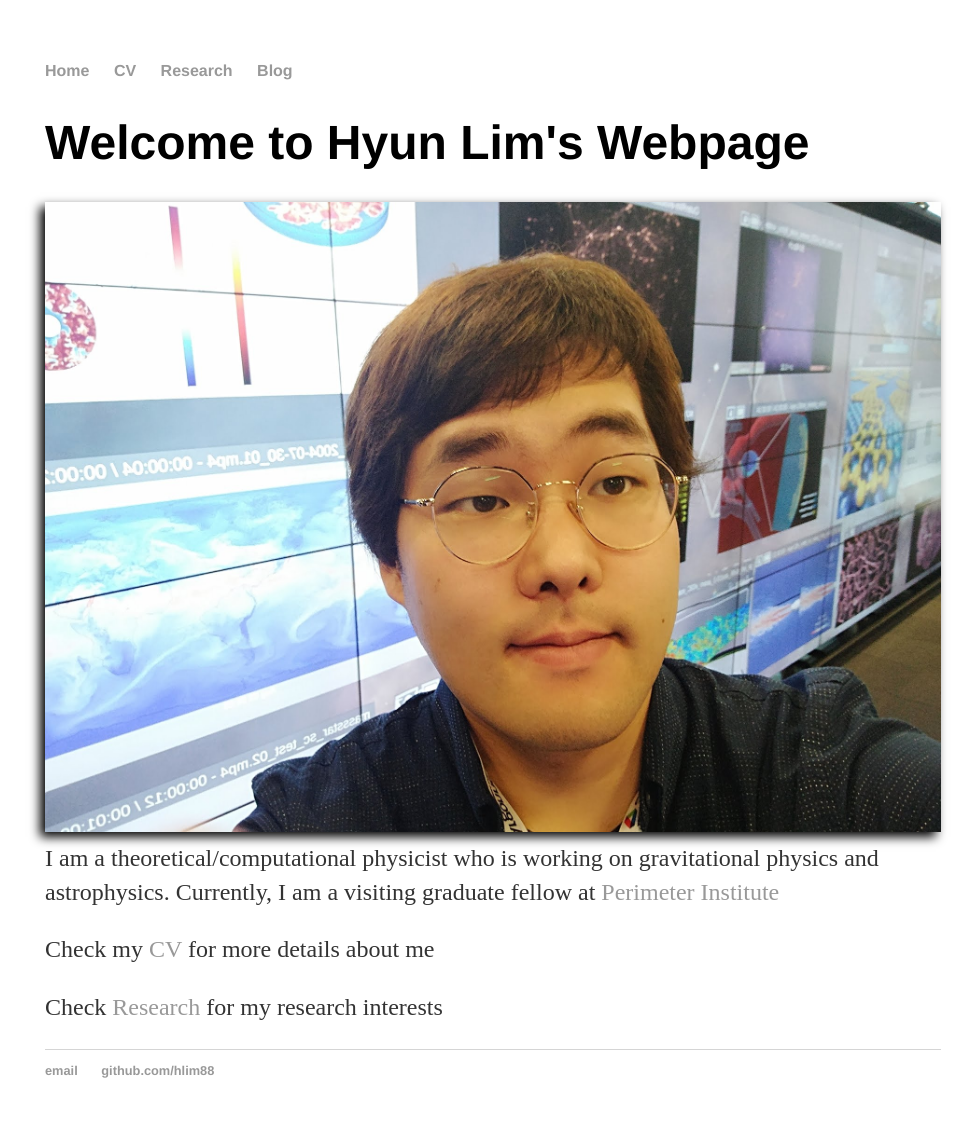
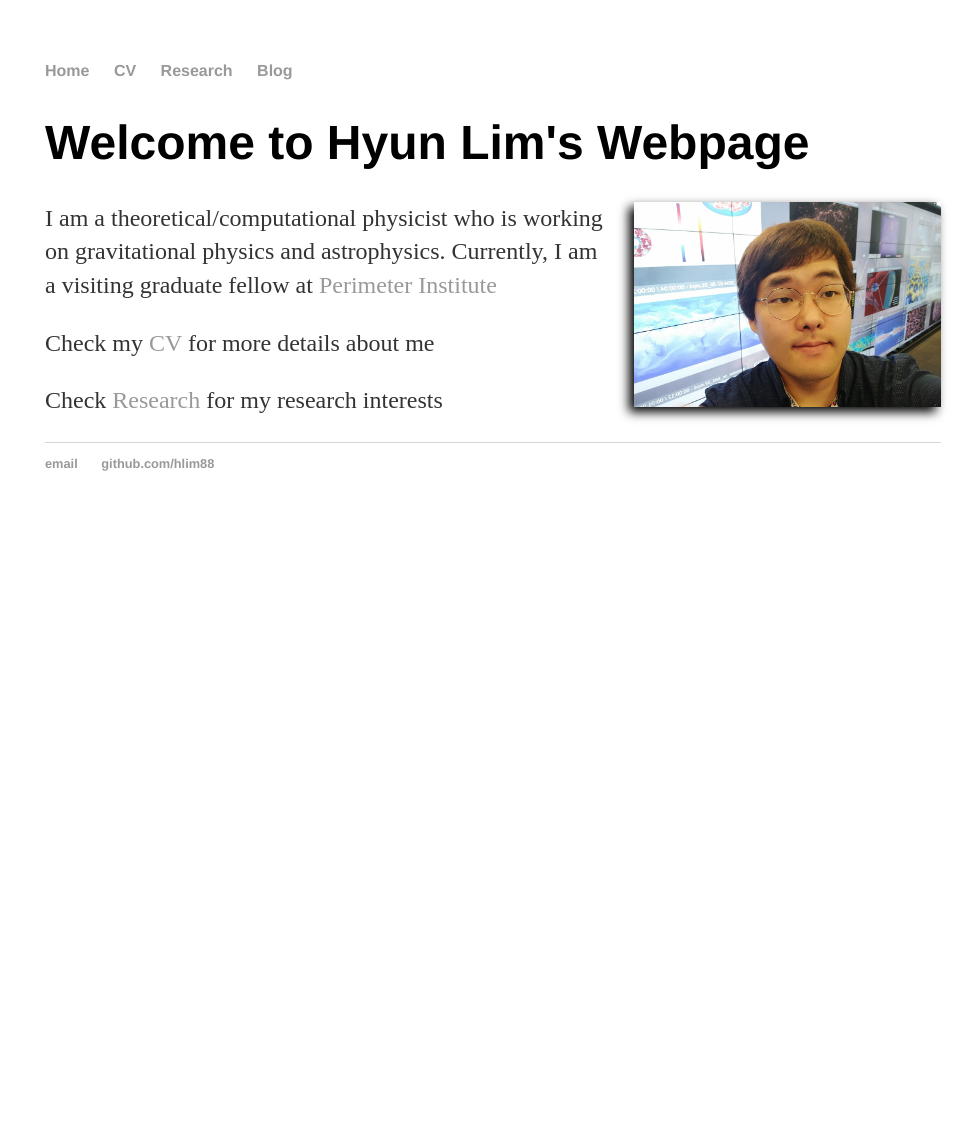
Before and after one commit to hlim88/hlim88.github.io, a Jekyll site: the page built from index.html, in a window 1280 px wide. Shown: the whole page, without its empty margins (147-1122 px from the left). Built offline with Jekyll 4.4.1, drawn with Linux system fonts in a browser that asks for light colours; after the commit the page ends 900 px from its top, so only the background shows below that.

Commit message:
icon more

```diff
--- a/index.html
+++ b/index.html
@@ -5,8 +5,8 @@ title: Hyun Lim
 
 		<div class="blurb">
 			<h1>Welcome to Hyun Lim's Webpage</h1>
-           <!-- <p><img src="images/hlim.jpg" alt="Hyun Lim" width="307" height="205" class="align_right shadow"/>-->
-            <p><img src="images/hlim.jpg" alt="Hyun Lim" style='height: 100%; width: 100%; object-fit: contain' class="align_right shadow"/>
+           <p><img src="images/hlim.jpg" alt="Hyun Lim" width="307" height="205" class="align_right shadow"/>
+           <!-- <p><img src="images/hlim.jpg" alt="Hyun Lim" style='height: 100%; width: 100%; object-fit: contain' class="align_right shadow"/>-->
 			I am a theoretical/computational physicist who is working on gravitational physics and astrophysics. Currently, I am a visiting graduate fellow at <a href="https://www.perimeterinstitute.ca">Perimeter Institute</a> </p>
 			<p>Check my <a href="/cv">CV</a> for more details about me</p>
 		    <p>Check <a href="/research">Research</a> for my research interests</p>
```
Also changed, not shown: images/favicon.ico (renamed from _layouts/favicon.ico).
